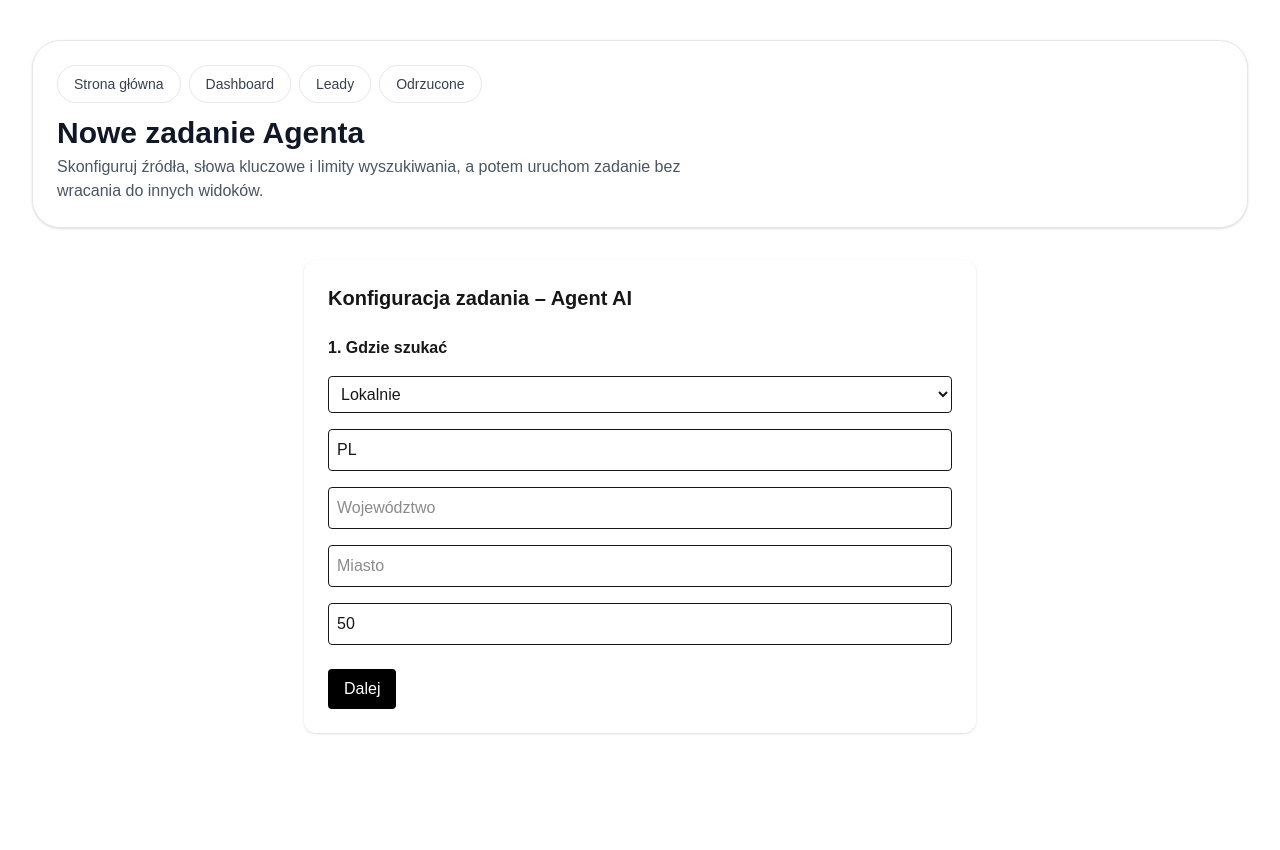
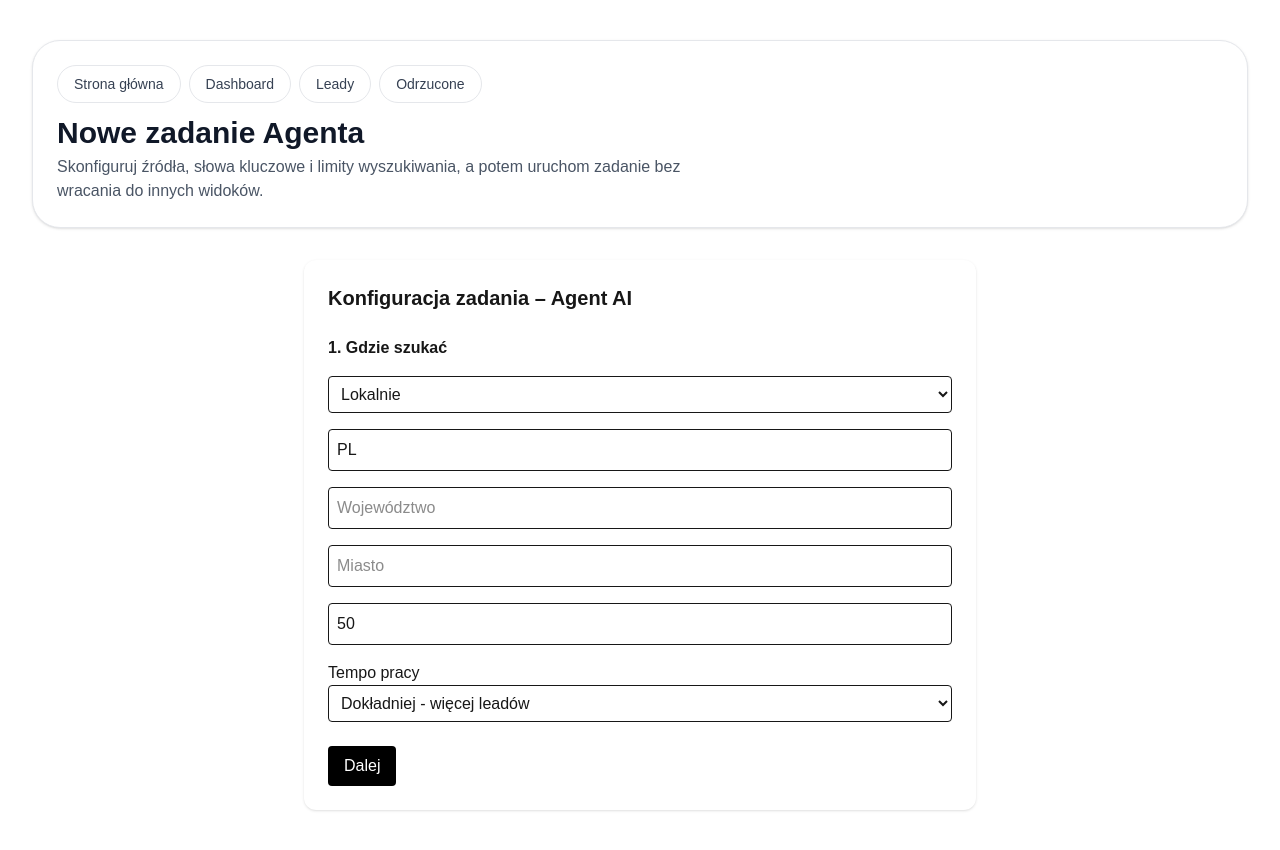
Before and after one commit to RadekBubienko/agent-ai, a Next.js app: page /agent/new-task in a window 1280 px wide. Before the commit the page ends 800 px from the top, so only its background shows below. Built offline with nearby package versions, Linux system fonts and the light colour scheme.

Commit message:
corrected speed and deep of tasks

```diff
--- a/src/components/agent/AgentTaskForm.tsx
+++ b/src/components/agent/AgentTaskForm.tsx
@@ -22,7 +22,7 @@ type TaskConfig = {
     website_required: boolean;
   };
   limit: number;
-  speed: string;
+  speed: "fast" | "medium" | "slow";
 };
 
 export default function AgentTaskForm() {
@@ -50,7 +50,7 @@ export default function AgentTaskForm() {
       website_required: true,
     },
     limit: 200,
-    speed: "medium",
+    speed: "slow",
   });
 
   function toggleArray(field: "entity_type" | "sources", value: string) {
@@ -184,6 +184,24 @@ export default function AgentTaskForm() {
               })
             }
           />
+
+          <label className="block space-y-2">
+            <span className="font-medium">Tempo pracy</span>
+            <select
+              className="w-full border p-2 rounded"
+              value={form.speed}
+              onChange={(e) =>
+                setForm({
+                  ...form,
+                  speed: e.target.value as TaskConfig["speed"],
+                })
+              }
+            >
+              <option value="fast">Szybko - mniej sprawdza</option>
+              <option value="medium">Średnio - balans</option>
+              <option value="slow">Dokładniej - więcej leadów</option>
+            </select>
+          </label>
 
         </div>
       )}
--- a/src/lib/agent/sources/google.ts
+++ b/src/lib/agent/sources/google.ts
@@ -781,24 +781,29 @@ function extractDomain(url: string): string {
 
 function getBusinessModifiers(config: TaskConfig): string[] {
   const entityTypes = new Set(config.entity_type ?? []);
+  const modifiers: string[] = [];
 
-  if (entityTypes.has("mlm_prospect")) {
-    return ["wellness", "kontakt", "firma"];
+  if (entityTypes.has("company")) {
+    modifiers.push("firma", "uslugi");
   }
 
   if (entityTypes.has("shop")) {
-    return ["sklep", "hurtownia", "produkty"];
+    modifiers.push("sklep", "produkty");
   }
 
   if (entityTypes.has("person") || entityTypes.has("influencer")) {
-    return ["studio", "gabinet", "kontakt"];
+    modifiers.push("studio", "gabinet");
   }
 
-  if (entityTypes.has("company")) {
-    return ["firma", "uslugi", "kontakt"];
+  if (entityTypes.has("mlm_prospect")) {
+    modifiers.push("wellness", "mlm");
   }
 
-  return ["gabinet", "klinika", "salon"];
+  if (modifiers.length === 0) {
+    modifiers.push("gabinet", "klinika", "salon");
+  }
+
+  return [...new Set(modifiers)];
 }
 
 function isAllowedSearchResult(url: string): boolean {
@@ -1038,13 +1043,23 @@ function getQueryIntentTerms(config: TaskConfig): string[] {
     terms.add("kontakt");
   }
 
+  if (entityTypes.has("company")) {
+    terms.add("uslugi");
+  }
+
   if (entityTypes.has("shop")) {
     terms.add("sklep");
-  } else if (entityTypes.has("person") || entityTypes.has("influencer")) {
+  }
+
+  if (entityTypes.has("person") || entityTypes.has("influencer")) {
     terms.add("studio");
-  } else if (entityTypes.has("mlm_prospect")) {
+  }
+
+  if (entityTypes.has("mlm_prospect")) {
     terms.add("wellness");
-  } else {
+  }
+
+  if (terms.size === 0) {
     terms.add("uslugi");
   }
 
@@ -1053,14 +1068,14 @@ function getQueryIntentTerms(config: TaskConfig): string[] {
 
 function getQueryDepthBySpeed(speed?: string): number {
   if (speed === "fast") {
-    return 1;
+    return 2;
   }
 
   if (speed === "slow") {
-    return 3;
+    return 4;
   }
 
-  return 2;
+  return 3;
 }
 
 function getMaxLinksPerQuery(speed: string | undefined, remainingLeads: number) {
@@ -1069,10 +1084,10 @@ function getMaxLinksPerQuery(speed: string | undefined, remainingLeads: number)
   }
 
   if (speed === "slow") {
-    return Math.max(Math.min(remainingLeads + 2, 6), 3);
+    return Math.max(Math.min(remainingLeads + 3, 6), 4);
   }
 
-  return Math.max(Math.min(remainingLeads + 1, 4), 3);
+  return Math.max(Math.min(remainingLeads + 2, 5), 3);
 }
 
 function getInterQueryDelayMs(speed?: string): number {
```
